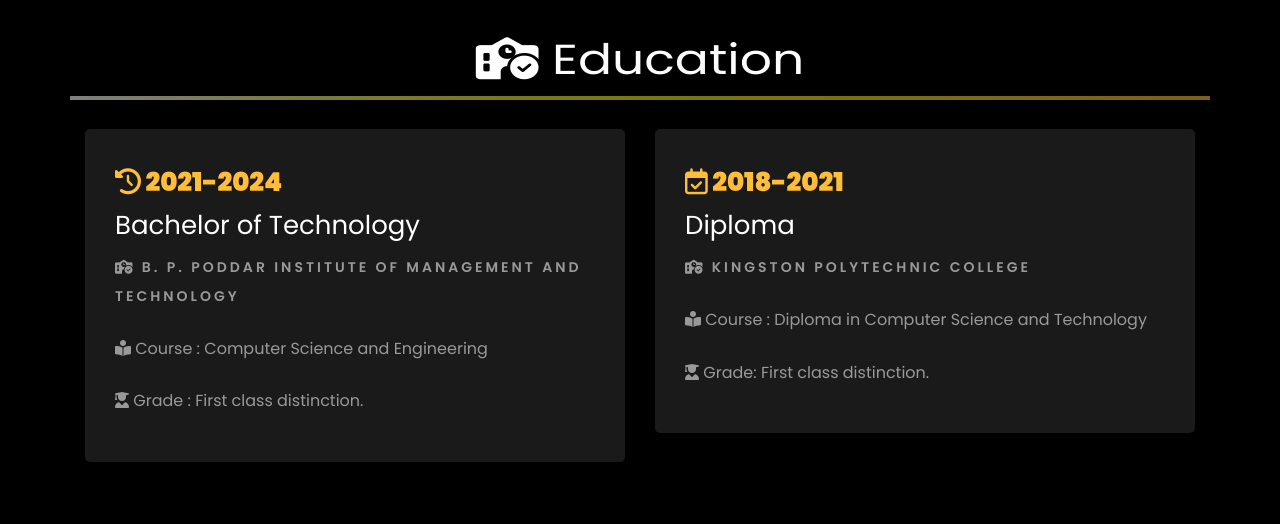
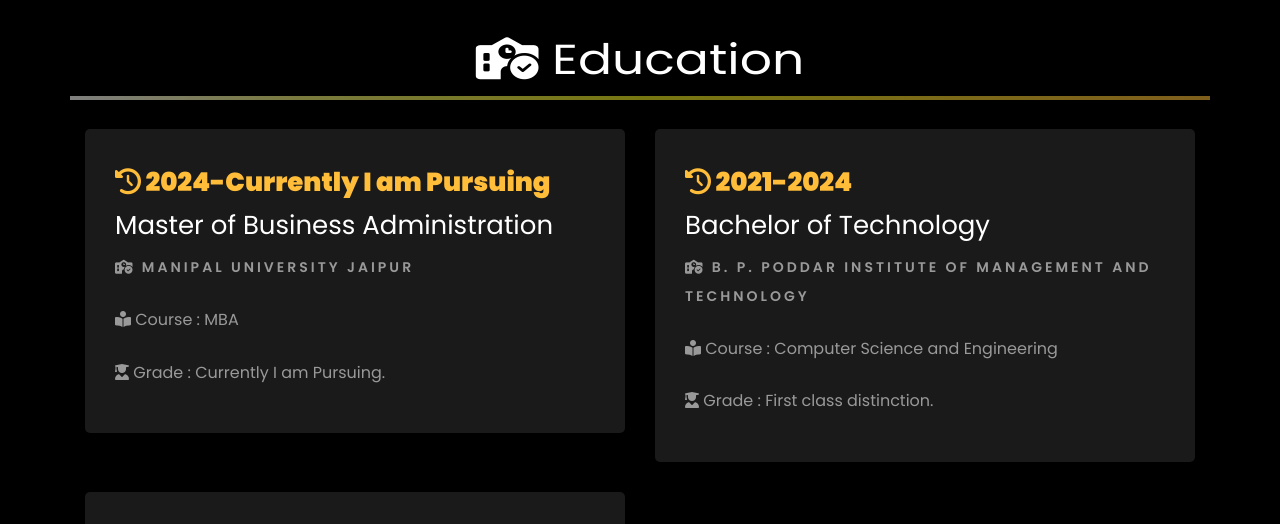
Before and after one commit to NarendraNathPanda/narendranathpanda.github.io, a plain HTML site: page index.html in a window 1280 px wide. Shown: the part 3450-3974 px from the top of the page. Drawn offline with Linux system fonts and the light colour scheme; files whose address does not match are found by name.

Commit message:
version 1.3

```diff
--- a/index.html
+++ b/index.html
@@ -451,6 +451,17 @@
 			<br>
 
 			<div class="row">
+
+				<div class="col-md-6">
+					<div class="resume-wrap ftco-animate">
+						<span class="date"><i class="fa-solid fa-clock-rotate-left"></i> 2024-Currently I am Pursuing</span>
+						<h2>Master of Business Administration</h2>
+						<span class="position"><i class="fa-solid fa-school-circle-check"></i> Manipal University Jaipur </span>
+						<p class="mt-4"><i class="fa-solid fa-book-open-reader"></i> Course : MBA</p>
+						<p class="mt-4"><i class="fa-solid fa-user-graduate"></i> Grade : Currently I am Pursuing.</p>
+					</div>
+				</div>
+
 				<div class="col-md-6">
 					<div class="resume-wrap ftco-animate">
 						<span class="date"><i class="fa-solid fa-clock-rotate-left"></i> 2021-2024</span>
```
